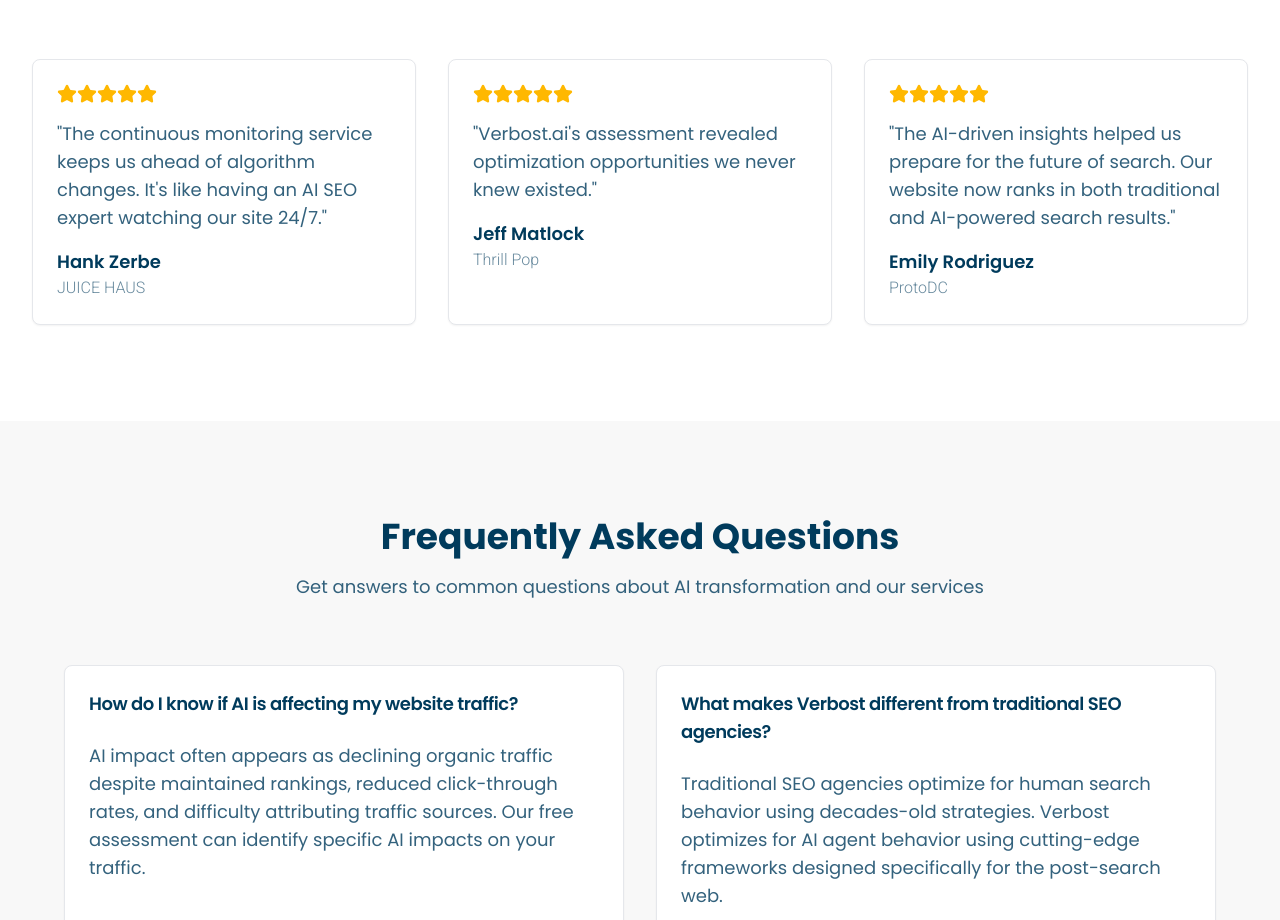
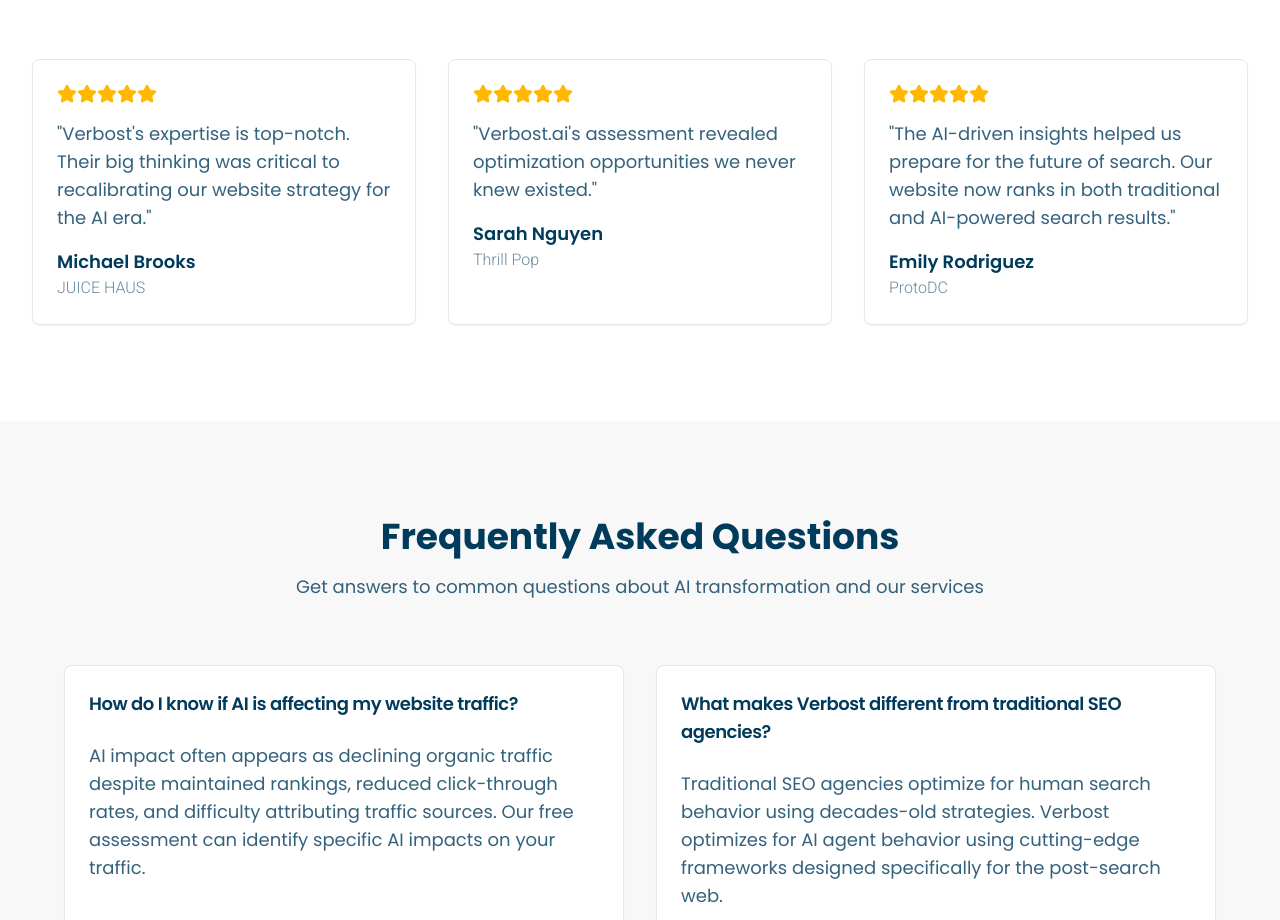
Before and after one commit to zerbrush/verbost, a Next.js app in the folder project/: page / in a window 1280 px wide. Shown: the part 3040-3960 px from the top of the page. Built offline with nearby package versions, Linux system fonts and the light colour scheme.

Commit message:
Updated testimonials

```diff
--- a/project/app/page.tsx
+++ b/project/app/page.tsx
@@ -180,13 +180,13 @@
 
   const testimonials = [
     {
-      name: "Hank Zerbe",
+      name: "Michael Brooks",
       role: "JUICE HAUS",
-      content: "The continuous monitoring service keeps us ahead of algorithm changes. It's like having an AI SEO expert watching our site 24/7.",
+      content: "Verbost's expertise is top-notch. Their big thinking was critical to recalibrating our website strategy for the AI era.",
       rating: 5
     },
     {
-      name: "Jeff Matlock",
+      name: "Sarah Nguyen",
       role: "Thrill Pop",
       content: "Verbost.ai's assessment revealed optimization opportunities we never knew existed.",
       rating: 5
```
